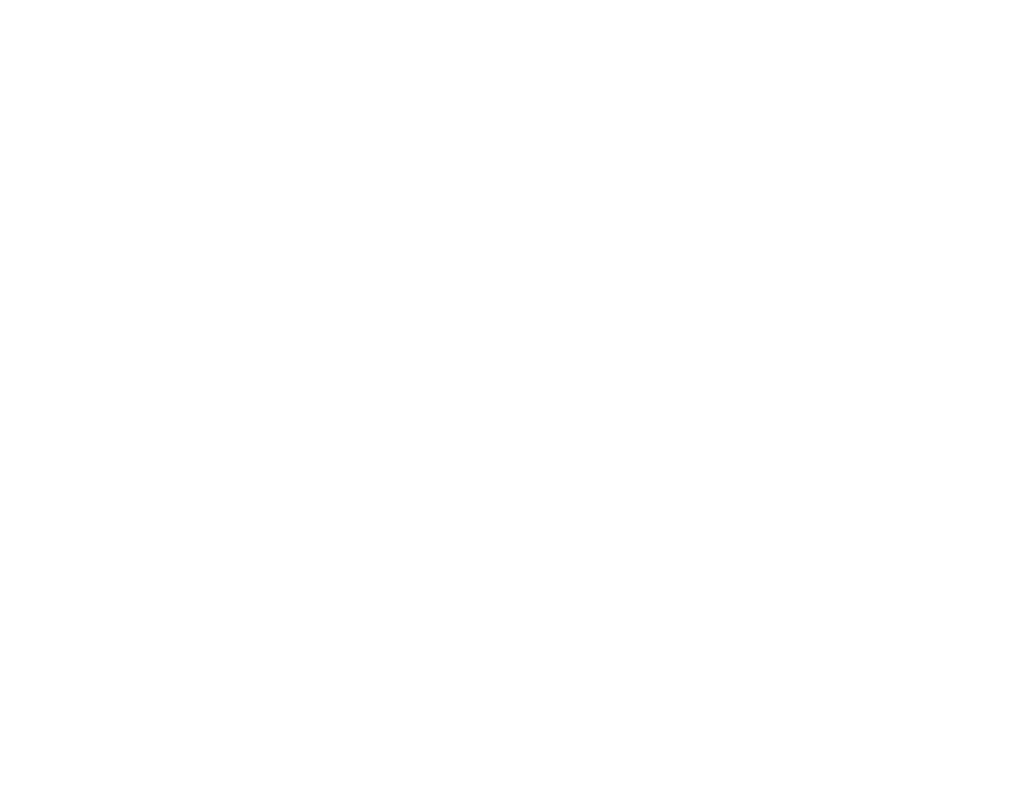
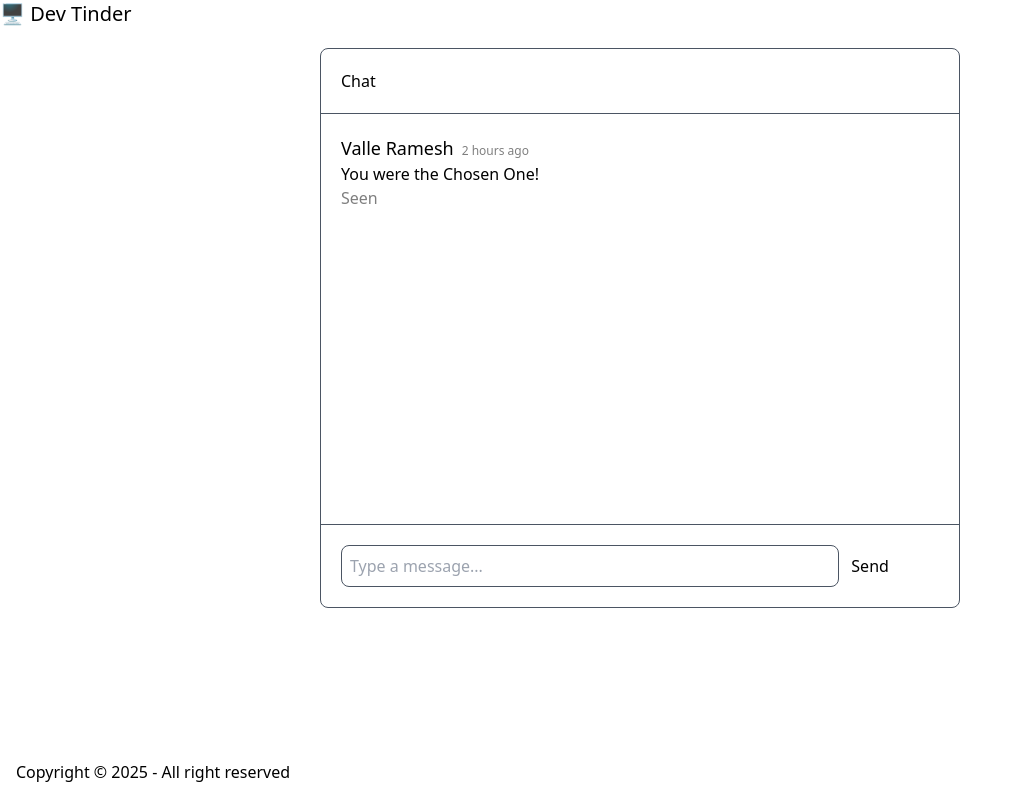
Before and after one commit to RAMESH-355/DevTinder-web, a React (Vite) app: page /chat/1 in a window 1280 px wide. Before the commit this address had no page. Shown: the whole page, without its empty margins (0-1021 px from the left). Built offline with nearby package versions, Linux system fonts and the light colour scheme; no server answers.

Commit message:
Configure Vite build output for Render

```diff
--- a/package.json
+++ b/package.json
@@ -15,7 +15,8 @@
     "react": "^19.1.1",
     "react-dom": "^19.1.1",
     "react-redux": "^9.2.0",
-    "react-router-dom": "^7.9.1"
+    "react-router-dom": "^7.9.1",
+    "socket.io-client": "^4.8.1"
   },
   "devDependencies": {
     "@eslint/js": "^9.35.0",
--- a/src/App.jsx
+++ b/src/App.jsx
@@ -7,6 +7,7 @@ import appStore from "./Utils.js/appStore";
 import Feed from "./components.js/Feed";
 import Connections from "./components.js/Connections";
 import Requests from "./components.js/Requests";
+import Chat from "./components.js/Chat";
 
 function App() {
 
@@ -21,6 +22,7 @@ function App() {
               <Route path="/profile" element = {<Profile /> } />
               <Route path="/connections" element = {<Connections /> } />
               <Route path="/requests" element = {<Requests /> } />
+              <Route path="/chat/:targetUserId" element = {<Chat /> } />
             </Route>
           </Routes>
         </BrowserRouter>
--- a/src/Utils.js/constants.js
+++ b/src/Utils.js/constants.js
@@ -1 +1,2 @@
-export const BASE_URL = "http://localhost:5123";
+export const BASE_URL =
+    location.hostname === "localhost" ? "http://localhost:5123" : "/api";
--- /dev/null
+++ b/src/Utils.js/socket.js
@@ -0,0 +1,6 @@
+import io from "socket.io-client";
+import { BASE_URL } from "./constants";
+
+export const createSocketConnection = () => {
+    return io(BASE_URL);
+};
--- /dev/null
+++ b/src/components.js/Chat.jsx
@@ -0,0 +1,55 @@
+import { useEffect, useState } from "react";
+import { useSelector } from "react-redux";
+import { useParams } from "react-router-dom";
+import { createSocketConnection } from "../Utils.js/socket";
+
+const Chat = () => {
+  const { targetUserId } = useParams();
+  const [messages,setMessages] = useState([{text:"Hello"}]);
+  const [newMessage, setNewMessage] = useState("");
+  const user = useSelector(store => store.user);
+  const userId = user?._id;
+
+  useEffect(() => {
+    if (!userId || !targetUserId) return;
+
+    const socket = createSocketConnection();
+    socket.emit("joinChat", {firstName: user.firstName , userId, targetUserId});
+  });
+
+  const sendMessage = () => {
+    const socket = createSocketConnection();
+    socket.emit("sendMessage", {firstName: user.firstName, userId, targetUserId, text: newMessage});
+  }
+
+
+  console.log("Chatting with user ID:", targetUserId);
+    return (
+      <div className = "flex flex-col m-5 mx-auto h-[70vh] w-1/2 border border-gray-600 rounded-lg">
+        <h1 className = "p-5 border-b border-gray-600"> Chat </h1>
+        <div className= "flex-1 overflow-scoll p-5">
+          {messages.map((msg, index) => {
+            return (
+              <div key={index} className="chat chat-start">
+              <div className="chat-header text-lg">
+                Valle Ramesh
+                  <time className="text-xs opacity-50 px-2 pt-[3px]">2 hours ago</time>
+                </div>
+                <div className="chat-bubble">You were the Chosen One!</div>
+                <div className="chat-footer opacity-50">Seen</div>
+              </div>
+            );
+          })}
+        </div>
+          <div className = "p-5 border-t border-gray-600 flex items-center gap-3">
+            <input
+              value={newMessage}
+              onChange = {(e) => setNewMessage(e.target.value)}
+              className = "flex=1 w-5/6 border border-gray-600 test-white rounded-lg p-2 " placeholder="Type a message..." />
+            <button onClick = {sendMessage} className = "btn btn-primary"> Send </button>
+          </div>
+      </div>
+    );
+};
+
+export default Chat;
--- a/src/components.js/Connections.jsx
+++ b/src/components.js/Connections.jsx
@@ -3,6 +3,7 @@ import { BASE_URL } from "../Utils.js/constants";
 import { useEffect } from "react";
 import { useDispatch, useSelector } from "react-redux";
 import { addConnections } from "../Utils.js/connections";
+import { Link } from "react-router-dom";
 
 const Connections = () => {
 
@@ -50,6 +51,12 @@ const Connections = () => {
                     </h2>
                     {age && gender && <p> {age + ", " + gender} </p>}
                     <p> {about} </p>
+
+                </div>
+                <div className = "flex justify-end flex-grow items-center">
+                    <Link to = {"/chat/" + _id}  >
+                        <button className = "btn btn-sm btn-primary mt-2 "> Message </button>
+                    </Link>
                 </div>
             </div>
         )
--- a/src/components.js/Login.jsx
+++ b/src/components.js/Login.jsx
@@ -7,8 +7,8 @@ import { BASE_URL } from "../Utils.js/constants";
 
 const Login = () => {
 
-  const [emailId,setEmailId] = useState("123@gmail.com");
-  const [password,setPassword] = useState("@123");
+  const [emailId,setEmailId] = useState("");
+  const [password,setPassword] = useState("");
 
   const [firstName,setFirstName] = useState("");
   const [lastName,setLastName] = useState("");
```
Also changed, not shown: 1 other file (tests, documents, lock files or other folders).
